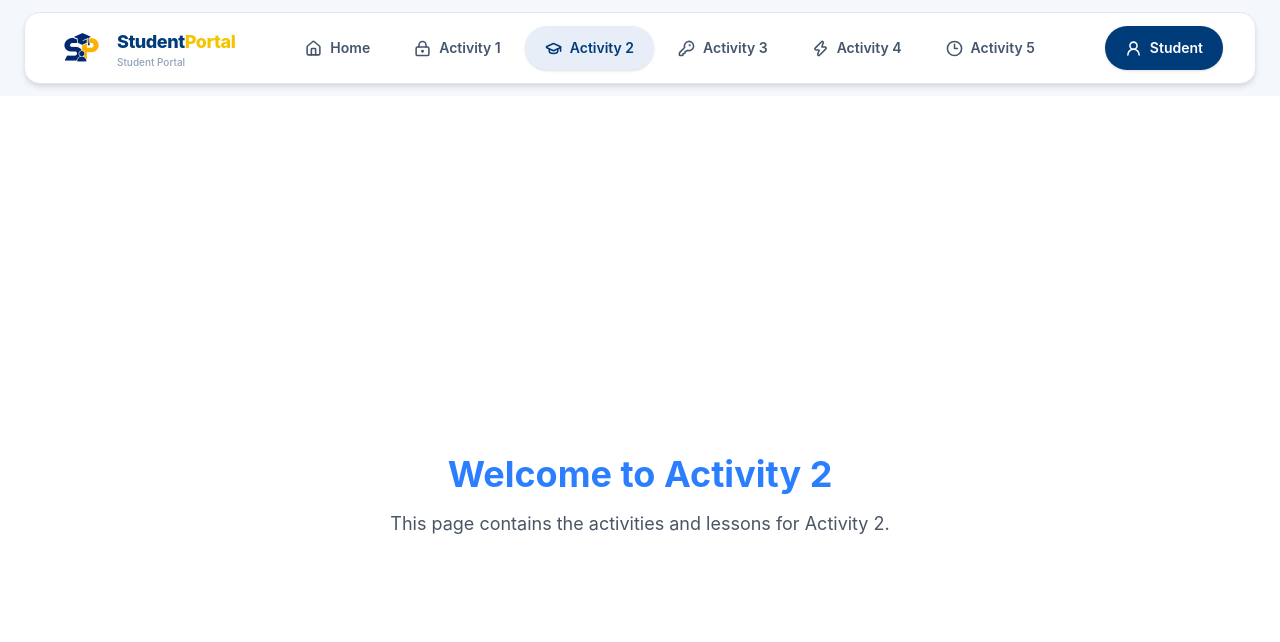
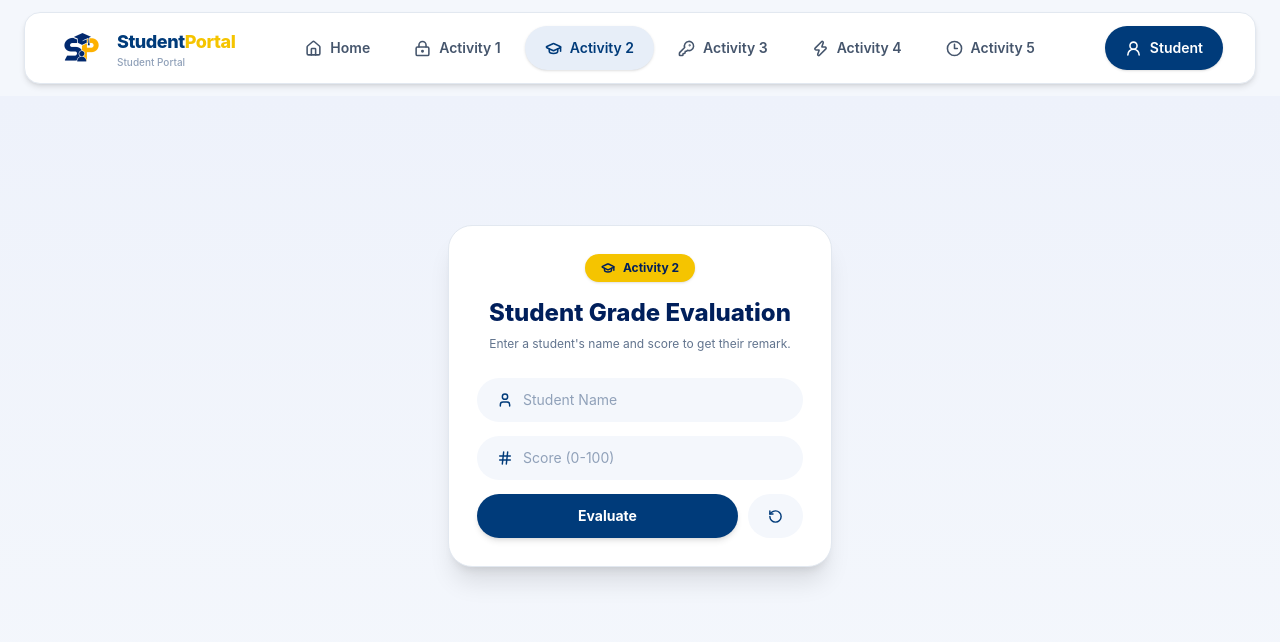
Before and after one commit to KagenoW/StudentPortal, a React (Vite) app: page /activity2 in a window 1280 px wide. Shown: the top 642 px of the page. Built offline with nearby package versions, Linux system fonts and the light colour scheme.

Commit message:
Update Activity2.jsx

```diff
--- a/src/pages/Activity2.jsx
+++ b/src/pages/Activity2.jsx
@@ -1,13 +1,290 @@
+import { useState } from "react";
+import {
+  GraduationCap,
+  User,
+  Hash,
+  AlertCircle,
+  RotateCcw,
+  Sparkles,
+  ThumbsUp,
+  Smile,
+  Meh,
+  Frown,
+} from "lucide-react";
+
 function Activity2() {
+  const [studentName, setStudentName] = useState("");
+  const [score, setScore] = useState("");
+  const [errors, setErrors] = useState({});
+  const [result, setResult] = useState(null);
+
+  const remarkStyles = {
+    Excellent: {
+      icon: Sparkles,
+      color: "text-emerald-700",
+      bg: "bg-emerald-50",
+      ring: "ring-emerald-200",
+      badge: "bg-emerald-500",
+      bar: "bg-emerald-500",
+    },
+    "Very Good": {
+      icon: ThumbsUp,
+      color: "text-teal-700",
+      bg: "bg-teal-50",
+      ring: "ring-teal-200",
+      badge: "bg-teal-500",
+      bar: "bg-teal-500",
+    },
+    Good: {
+      icon: Smile,
+      color: "text-blue-700",
+      bg: "bg-blue-50",
+      ring: "ring-blue-200",
+      badge: "bg-blue-500",
+      bar: "bg-blue-500",
+    },
+    Passed: {
+      icon: Meh,
+      color: "text-amber-700",
+      bg: "bg-amber-50",
+      ring: "ring-amber-200",
+      badge: "bg-amber-500",
+      bar: "bg-amber-500",
+    },
+    Failed: {
+      icon: Frown,
+      color: "text-red-700",
+      bg: "bg-red-50",
+      ring: "ring-red-200",
+      badge: "bg-red-500",
+      bar: "bg-red-500",
+    },
+  };
+
+  const getRemark = (num) => {
+    if (num >= 90) return "Excellent";
+    if (num >= 85) return "Very Good";
+    if (num >= 80) return "Good";
+    if (num >= 75) return "Passed";
+    return "Failed";
+  };
+
+  const handleNameChange = (e) => {
+    const value = e.target.value;
+    const lettersOnly = value.replace(/[0-9]/g, "");
+    setStudentName(lettersOnly);
+  };
+
+  const handleEvaluate = (e) => {
+    e.preventDefault();
+
+    const newErrors = {};
+
+    if (!studentName.trim()) {
+      newErrors.studentName = "Student name is required.";
+    } else if (/[0-9]/.test(studentName)) {
+      newErrors.studentName = "Student name must not contain numbers.";
+    }
+
+    if (score.trim() === "") {
+      newErrors.score = "Score is required.";
+    }
+
+    setErrors(newErrors);
+
+    if (Object.keys(newErrors).length > 0) {
+      setResult(null);
+      return;
+    }
+
+    const numericScore = Number(score);
+
+    if (numericScore < 0 || numericScore > 100) {
+      setResult({
+        name: studentName,
+        score: score,
+        remark: "Invalid score",
+        invalid: true,
+      });
+      return;
+    }
+
+    setResult({
+      name: studentName,
+      score: numericScore,
+      remark: getRemark(numericScore),
+      invalid: false,
+    });
+  };
+
+  const handleClear = () => {
+    setStudentName("");
+    setScore("");
+    setErrors({});
+    setResult(null);
+  };
+
+  const style = result && !result.invalid ? remarkStyles[result.remark] : null;
+  const RemarkIcon = style?.icon;
+
   return (
-    <div className="min-h-screen bg-white flex flex-col items-center justify-center">
-      <h1 className="text-4xl font-bold text-blue-500 mb-4">
-        Welcome to Activity 2
-      </h1>
+    <div className="flex min-h-150 w-full items-center justify-center overflow-hidden bg-gradient-to-b from-[#eef2fb] to-[#f4f7fc] px-4 py-10">
+      <div className="w-full max-w-sm rounded-[24px] border border-slate-200 bg-white p-7 shadow-xl">
 
-      <p className="text-lg text-gray-600">
-        This page contains the activities and lessons for Activity 2.
-      </p>
+        <div className="mx-auto mb-4 flex w-fit items-center gap-2 rounded-full bg-[#f5c400] px-4 py-1.5 text-xs font-bold text-[#001f5b] shadow-sm">
+          <GraduationCap size={14} strokeWidth={2.5} />
+          <span>Activity 2</span>
+        </div>
+
+        <h1 className="text-center text-2xl font-extrabold leading-tight text-[#001f5b]">
+          Student Grade Evaluation
+        </h1>
+        <p className="mt-1.5 text-center text-xs leading-5 text-slate-500">
+          Enter a student's name and score to get their remark.
+        </p>
+
+        <form onSubmit={handleEvaluate} className="mt-6 space-y-3.5">
+
+          <div>
+            <div
+              className={`flex items-center gap-2.5 rounded-full bg-[#f4f7fc] px-5 py-3 transition ${
+                errors.studentName
+                  ? "ring-1 ring-red-400"
+                  : "focus-within:ring-1 focus-within:ring-[#003b7a]/30"
+              }`}
+            >
+              <User
+                size={16}
+                strokeWidth={2.2}
+                className="shrink-0 text-[#003b7a]"
+              />
+              <input
+                type="text"
+                value={studentName}
+                onChange={handleNameChange}
+                placeholder="Student Name"
+                className="w-full bg-transparent text-sm text-slate-700 outline-none placeholder:text-slate-400"
+              />
+            </div>
+            {errors.studentName && (
+              <p className="mt-1 flex items-center gap-1 pl-4 text-xs font-medium text-red-500">
+                <AlertCircle size={12} strokeWidth={2.5} />
+                {errors.studentName}
+              </p>
+            )}
+          </div>
+
+          <div>
+            <div
+              className={`flex items-center gap-2.5 rounded-full bg-[#f4f7fc] px-5 py-3 transition ${
+                errors.score
+                  ? "ring-1 ring-red-400"
+                  : "focus-within:ring-1 focus-within:ring-[#003b7a]/30"
+              }`}
+            >
+              <Hash
+                size={16}
+                strokeWidth={2.2}
+                className="shrink-0 text-[#003b7a]"
+              />
+              <input
+                type="number"
+                value={score}
+                onChange={(e) => setScore(e.target.value)}
+                placeholder="Score (0-100)"
+                className="w-full bg-transparent text-sm text-slate-700 outline-none placeholder:text-slate-400"
+              />
+            </div>
+            {errors.score && (
+              <p className="mt-1 flex items-center gap-1 pl-4 text-xs font-medium text-red-500">
+                <AlertCircle size={12} strokeWidth={2.5} />
+                {errors.score}
+              </p>
+            )}
+          </div>
+
+
+          <div className="flex gap-2.5">
+            <button
+              type="submit"
+              className="flex w-full items-center justify-center gap-2 rounded-full bg-[#003b7a] px-6 py-3 text-sm font-bold text-white shadow-md transition hover:bg-[#002b5c] active:scale-[0.98]"
+            >
+              <span>Evaluate</span>
+            </button>
+            <button
+              type="button"
+              onClick={handleClear}
+              className="flex items-center justify-center gap-2 rounded-full bg-[#f4f7fc] px-5 py-3 text-sm font-bold text-[#003b7a] transition hover:bg-slate-200 active:scale-[0.98]"
+              aria-label="Clear"
+            >
+              <RotateCcw size={15} strokeWidth={2.3} />
+            </button>
+          </div>
+        </form>
+
+
+        {result && !result.invalid && (
+          <div
+            className={`mt-5 overflow-hidden rounded-2xl ring-1 ${style.bg} ${style.ring}`}
+          >
+            <div className="flex items-center justify-between px-4 pt-4">
+              <div className="flex items-center gap-2">
+                <div className={`rounded-full p-1.5 ${style.badge}`}>
+                  <RemarkIcon
+                    size={14}
+                    strokeWidth={2.5}
+                    className="text-white"
+                  />
+                </div>
+                <span className={`text-sm font-bold ${style.color}`}>
+                  {result.remark}
+                </span>
+              </div>
+              <span className={`text-2xl font-extrabold ${style.color}`}>
+                {result.score}
+              </span>
+            </div>
+
+
+            <div className="mx-4 mt-3 h-1.5 w-auto overflow-hidden rounded-full bg-white/70">
+              <div
+                className={`h-full rounded-full transition-all duration-500 ${style.bar}`}
+                style={{ width: `${result.score}%` }}
+              />
+            </div>
+
+            <div className="mx-4 mt-3.5 border-t border-white/60" />
+
+            <div className="space-y-1.5 px-4 py-3.5 text-xs">
+              <p className="flex justify-between">
+                <span className="text-slate-500">Student Name</span>
+                <span className={`font-semibold ${style.color}`}>
+                  {result.name}
+                </span>
+              </p>
+              <p className="flex justify-between">
+                <span className="text-slate-500">Score</span>
+                <span className={`font-semibold ${style.color}`}>
+                  {result.score} / 100
+                </span>
+              </p>
+              <p className="flex justify-between">
+                <span className="text-slate-500">Remarks</span>
+                <span className={`font-semibold ${style.color}`}>
+                  {result.remark}
+                </span>
+              </p>
+            </div>
+          </div>
+        )}
+
+        {result && result.invalid && (
+          <div className="mt-5 flex items-center gap-2 rounded-full bg-amber-50 px-4 py-2.5 text-xs font-semibold text-amber-700 ring-1 ring-amber-200">
+            <AlertCircle size={16} strokeWidth={2.3} />
+            <span>Invalid score. Please enter a value between 0 and 100.</span>
+          </div>
+        )}
+      </div>
     </div>
   );
 }
```
